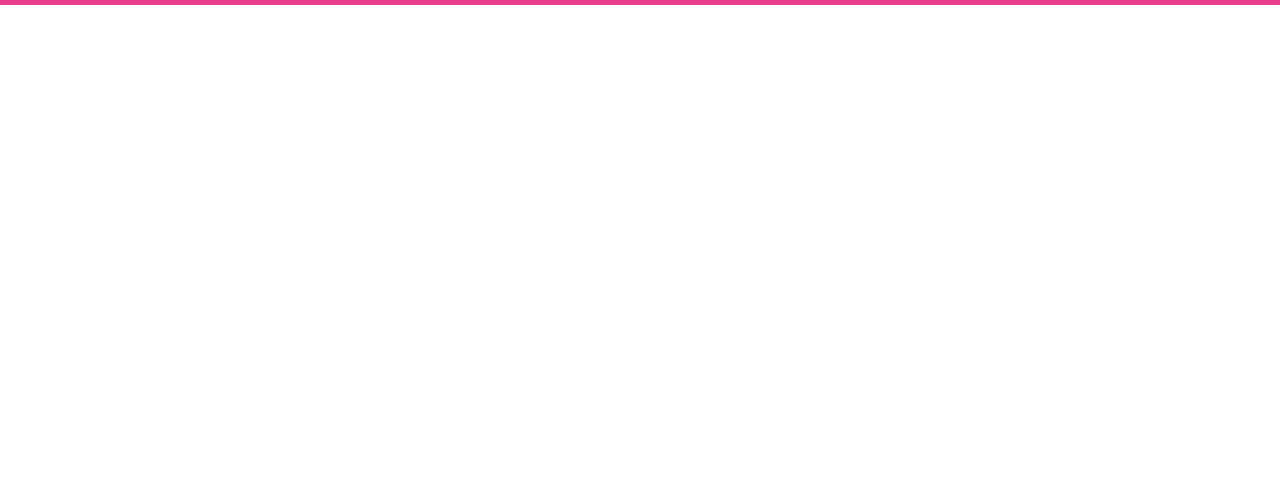
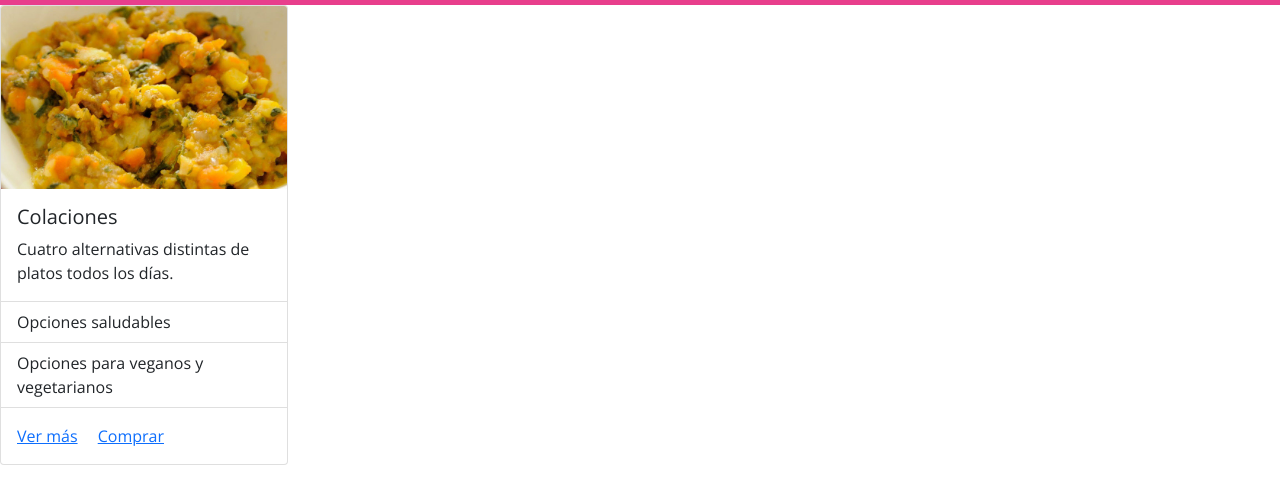
Before and after one commit to marinijilla/Desafio_Zuricata, a plain HTML site: page index.html in a window 1280 px wide. Shown: the part 71-572 px from the top of the page. Drawn offline with nearby package versions, Linux system fonts and the light colour scheme.

Commit message:
{ADD} se agrega el primer card

```diff
--- a/index.html
+++ b/index.html
@@ -42,6 +42,24 @@
     </header>
     <section>
       <!-- Contenido de la web -->
+
+      <!-- Tarjetas -->
+      <div class="card" style="width: 18rem;">
+        <img src="./assets/img/colaciones.jpg" class="card-img-top"/>
+        <div class="card-body">
+          <h5 class="card-title">Colaciones</h5>
+          <p class="card-text">Cuatro alternativas distintas de platos todos los días.</p>
+        </div>
+        <ul class="list-group list-group-flush">
+          <li class="list-group-item">Opciones saludables</li>
+          <li class="list-group-item">Opciones para veganos y vegetarianos</li>
+        </ul>
+        <div class="card-body">
+          <a href="#" class="card-link">Ver más</a>
+          <a href="#" class="card-link">Comprar</a>
+        </div>
+      </div>
+
     </section>
     <footer>
       <!-- footer-->
```
